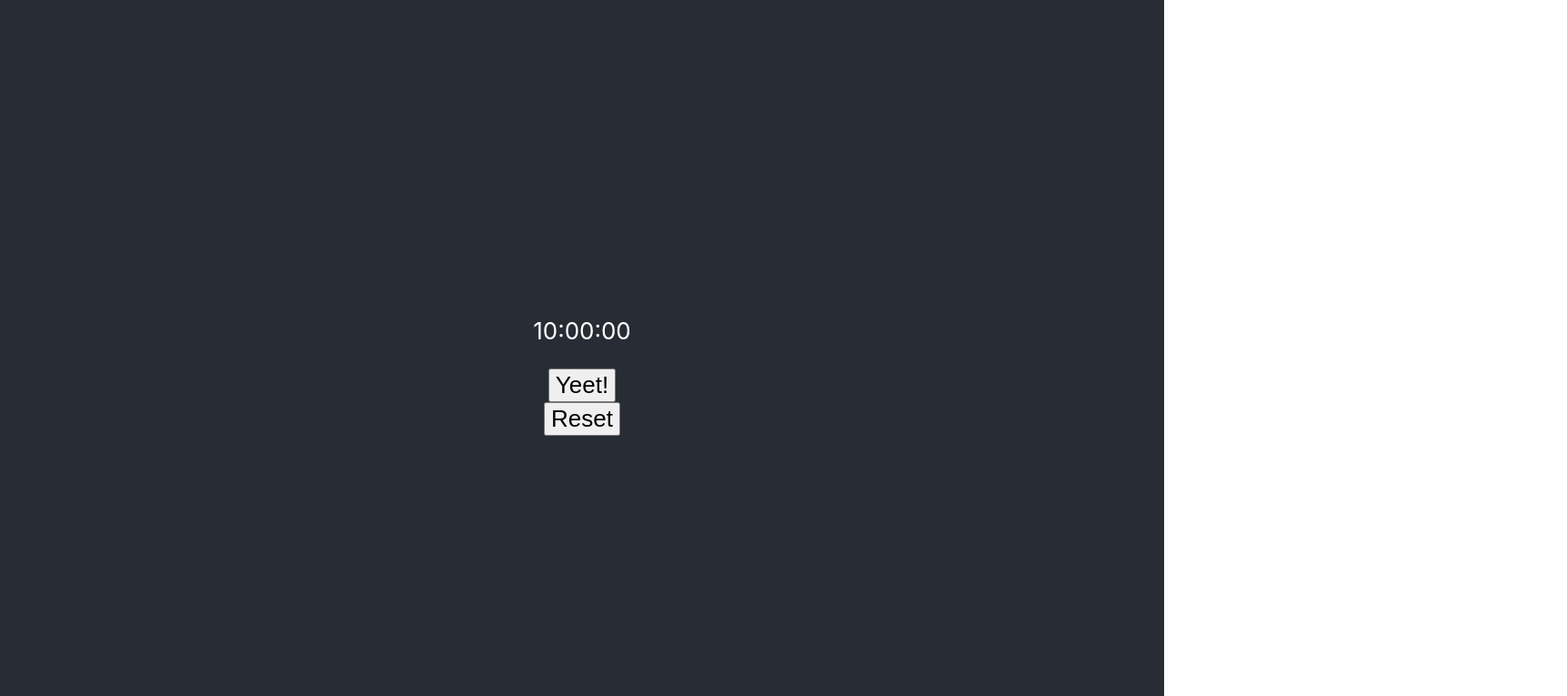
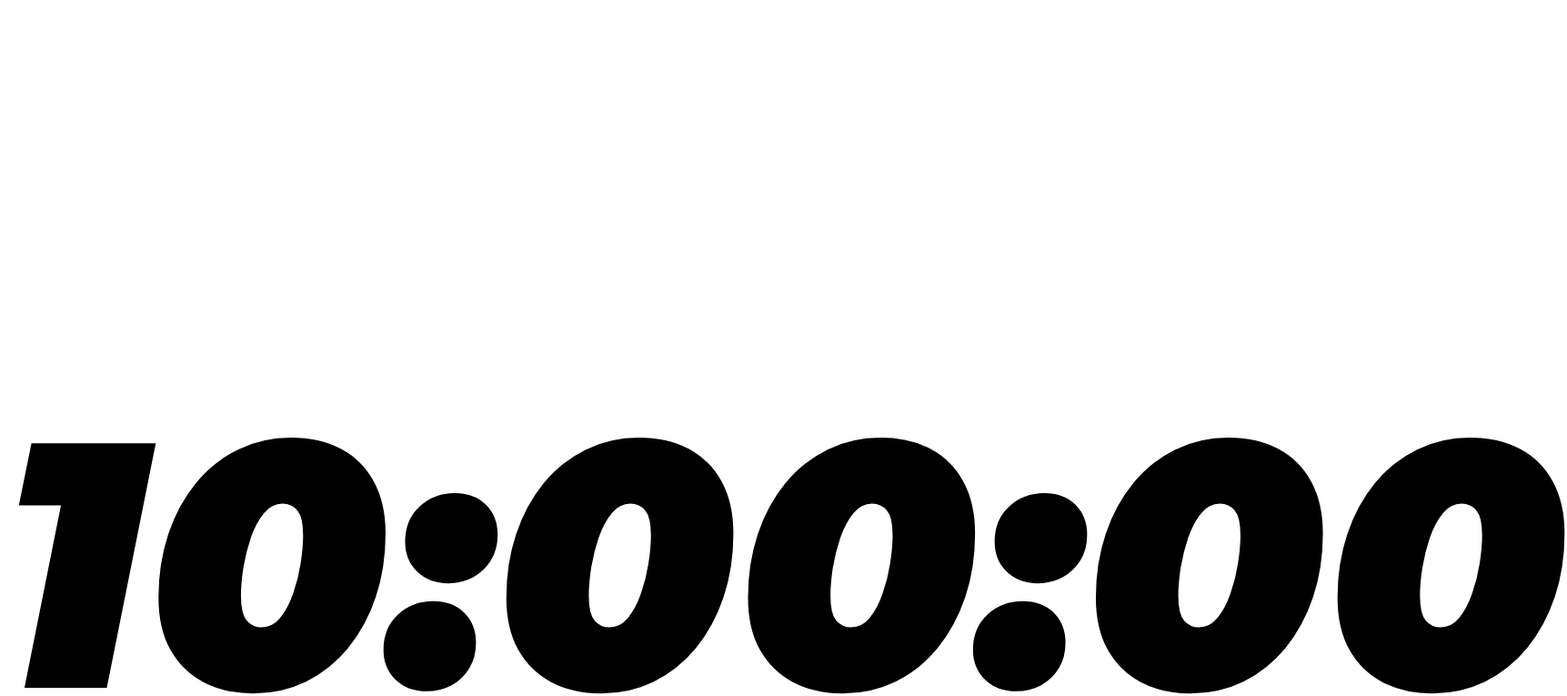
Before and after one commit to javorszky/vite-react-countdown, a React (Vite) app: page / in a window 1280 px wide. Shown: the top 765 px of the page at 91% size, 1723 px wide, since content can reach past the window. Built offline with nearby package versions, Linux system fonts and the light colour scheme.

Commit message:
Add fonts, add style, rip out basic styles

```diff
--- a/index.html
+++ b/index.html
@@ -1,13 +1,21 @@
 <!DOCTYPE html>
 <html lang="en">
+
 <head>
   <meta charset="UTF-8" />
   <link rel="icon" type="image/svg+xml" href="/src/favicon.svg" />
   <meta name="viewport" content="width=device-width, initial-scale=1.0" />
-    <title>Vite App</title>
+  <link rel="preconnect" href="https://fonts.googleapis.com">
+  <link rel="preconnect" href="https://fonts.gstatic.com" crossorigin>
+  <link
+    href="https://fonts.googleapis.com/css2?family=Montserrat:ital,wght@1,900&family=Noto+Sans:ital,wght@1,700&family=Syncopate:wght@700&display=swap"
+    rel="stylesheet">
+  <title>Count down</title>
 </head>
+
 <body>
   <div id="root"></div>
   <script type="module" src="/src/main.jsx"></script>
 </body>
+
 </html>
--- a/src/App.css
+++ b/src/App.css
@@ -1,42 +1,7 @@
-.App {
-  text-align: center;
+p.final-countdown {
+  font-family: 'Montserrat', sans-serif;
+  font-size: 30vw;
+  /* font-family: 'Noto Sans', sans-serif;
+
+  font-family: 'Syncopate', sans-serif; */
 }
-
-.App-logo {
-  height: 40vmin;
-  pointer-events: none;
-}
-
-@media (prefers-reduced-motion: no-preference) {
-  .App-logo {
-    animation: App-logo-spin infinite 20s linear;
-  }
-}
-
-.App-header {
-  background-color: #282c34;
-  min-height: 100vh;
-  display: flex;
-  flex-direction: column;
-  align-items: center;
-  justify-content: center;
-  font-size: calc(10px + 2vmin);
-  color: white;
-}
-
-.App-link {
-  color: #61dafb;
-}
-
-@keyframes App-logo-spin {
-  from {
-    transform: rotate(0deg);
-  }
-  to {
-    transform: rotate(360deg);
-  }
-}
-
-button {
-  font-size: calc(10px + 2vmin);
-}
```
Lines whose indentation alone changed are shown as unchanged.
